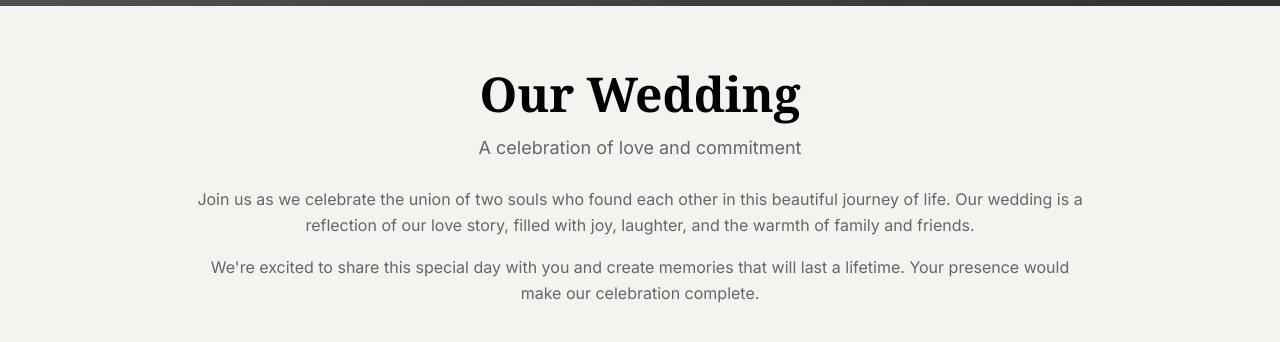
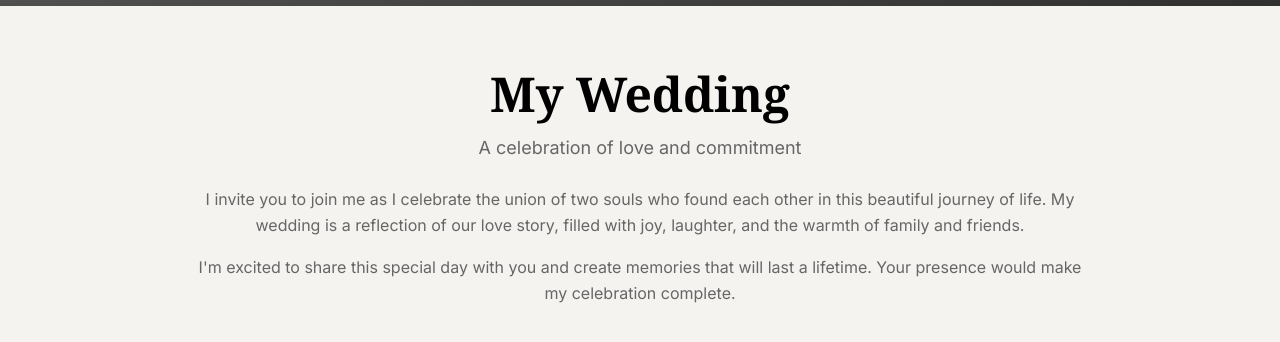
Before and after one commit to RahulReddy20/Wedding_Site, a Next.js app: page / in a window 1280 px wide. Shown: the part 794-1136 px from the top of the page. Built offline with nearby package versions, Linux system fonts and the light colour scheme; grey boxes are pictures that could not be loaded; a web font is replaced by a local one.

Commit message:
changed defaults and alt hero

```diff
--- a/src/app/alt-hero/page.tsx
+++ b/src/app/rh/page.tsx
@@ -3,7 +3,7 @@ import Hero from '@/components/Hero';
 import Events from '@/components/Events';
 import Rsvp from '@/components/Rsvp';
 
-export default function AltHeroPage() {
+export default function RhPage() {
   return (
     <>
       <Hero />
--- a/src/components/Events.tsx
+++ b/src/components/Events.tsx
@@ -166,21 +166,21 @@ export default function Events() {
         <div className="mb-20">
           <div className="text-center mb-12">
             <h2 className="text-4xl md:text-5xl font-serif font-bold mb-4 text-text">
-              Our Wedding
+              My Wedding
             </h2>
             <p className="text-lg text-muted mb-6">
               A celebration of love and commitment
             </p>
             <div className="max-w-4xl mx-auto">
               <p className="text-base text-muted leading-relaxed mb-4">
-                Join us as we celebrate the union of two souls who found each
-                other in this beautiful journey of life. Our wedding is a
-                reflection of our love story, filled with joy, laughter, and the
-                warmth of family and friends.
+                I invite you to join me as I celebrate the union of two souls
+                who found each other in this beautiful journey of life. My
+                wedding is a reflection of our love story, filled with joy,
+                laughter, and the warmth of family and friends.
               </p>
               <p className="text-base text-muted leading-relaxed">
-                We&apos;re excited to share this special day with you and create
-                memories that will last a lifetime. Your presence would make our
+                I&apos;m excited to share this special day with you and create
+                memories that will last a lifetime. Your presence would make my
                 celebration complete.
               </p>
             </div>
--- a/src/components/Hero.tsx
+++ b/src/components/Hero.tsx
@@ -32,7 +32,7 @@ export default function Hero({ backgroundImageUrl }: HeroProps) {
     }
 
     // Auto-detect based on pathname
-    if (pathname === '/alt-hero') {
+    if (pathname === '/rh') {
       return '/images/hero/hero2.jpg';
     }
 
```
